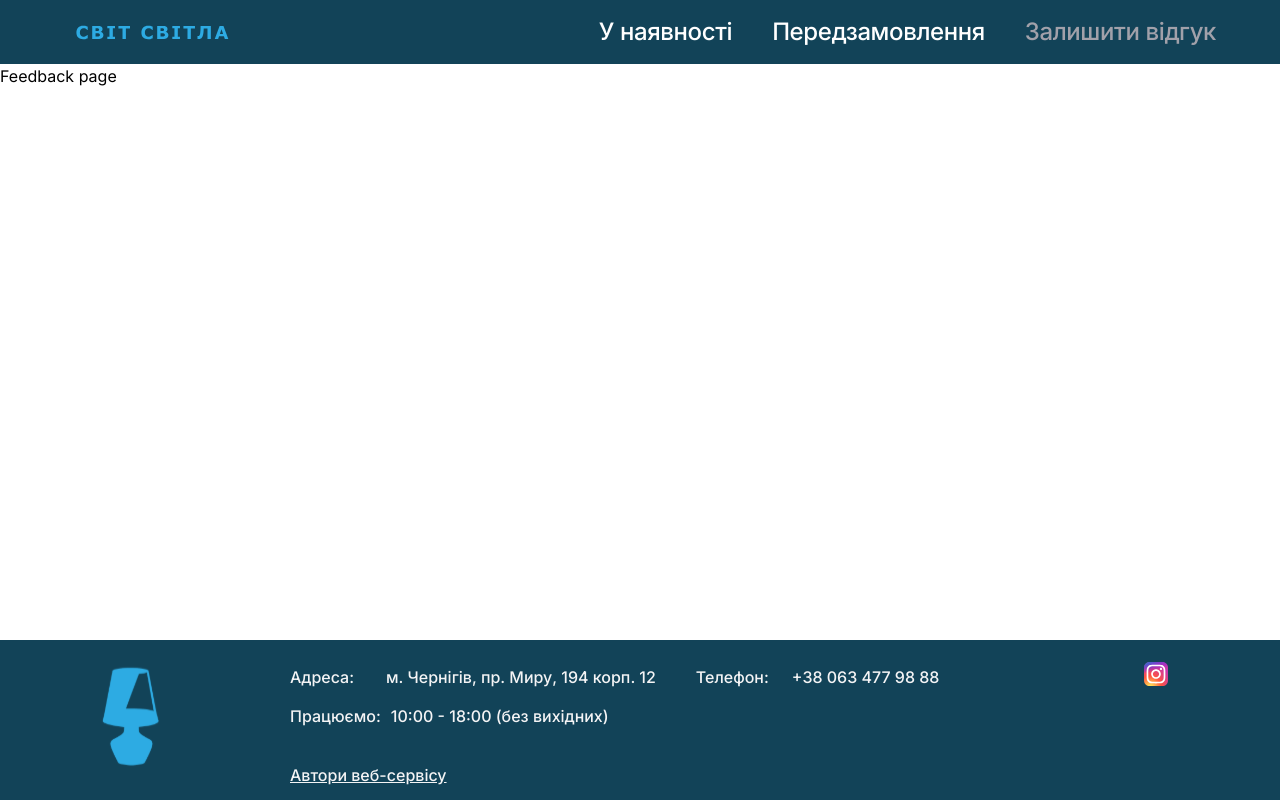
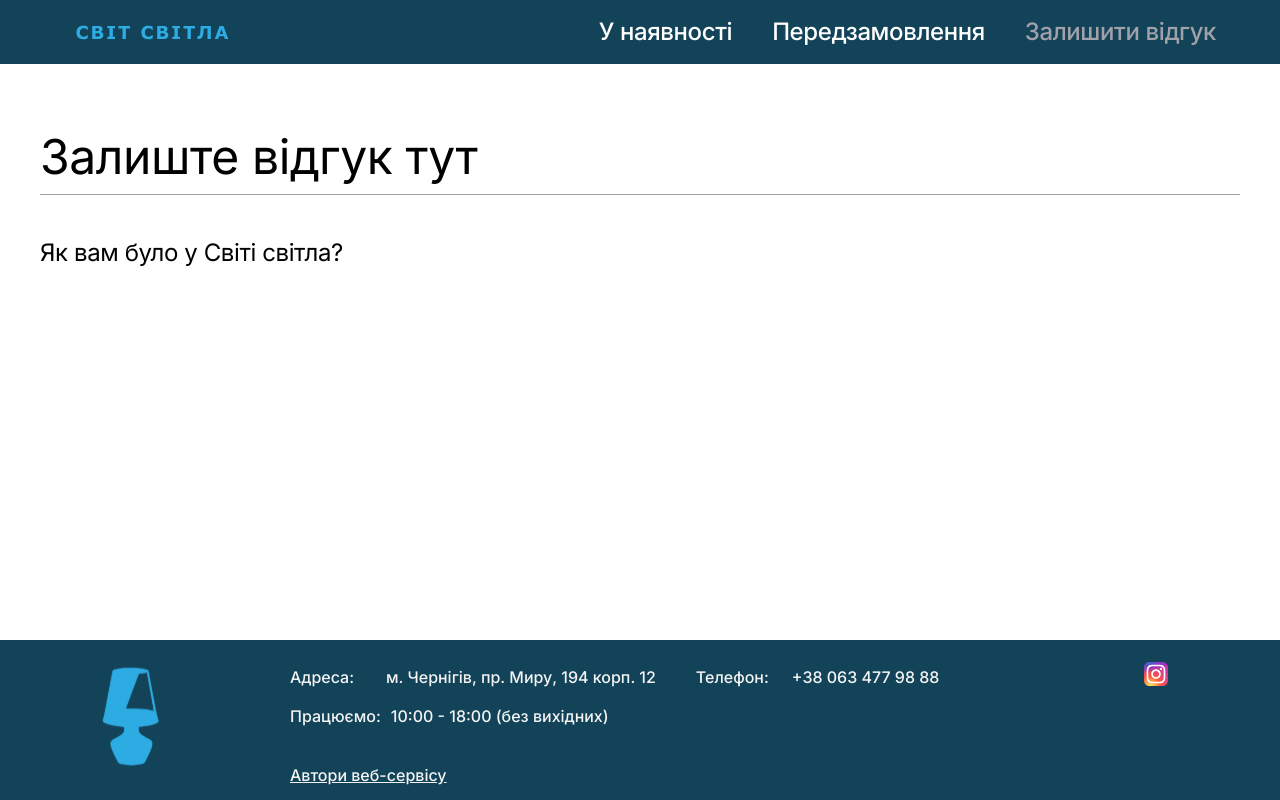
Before and after one commit to NatalyKrvch/svit-svitla-app, a React (Vite) app: page /feedback in a window 1280 px wide. Built offline with nearby package versions, Linux system fonts and the light colour scheme; no server answers.

Commit message:
making layout

```diff
--- a/package.json
+++ b/package.json
@@ -36,6 +36,7 @@
     "eslint-plugin-react": "^7.32.2",
     "eslint-plugin-react-hooks": "^4.6.0",
     "eslint-plugin-react-refresh": "^0.3.4",
+    "rollup-plugin-svg": "^2.0.0",
     "vite": "^4.3.9"
   }
 }
--- a/src/components/Footer/FooterStyled.js
+++ b/src/components/Footer/FooterStyled.js
@@ -3,7 +3,6 @@ import { Link } from "react-router-dom";
 
 export const StyledFooter = styled.footer`
     background-color: var(--dark-blue);
-    margin: 20px 0 0 0;
 
     @media screen and (max-width: 767px) {
         height: 152px;
--- /dev/null
+++ b/src/components/Raiting/Raiting.jsx
@@ -0,0 +1,14 @@
+import { StyledH1, PageWrapper, StyledP } from "./RaitingStyled";
+
+function Raiting() {
+  return (
+    <>
+      <PageWrapper>
+        <StyledH1>Залиште відгук тут</StyledH1>
+        <StyledP>Як вам було у Світі світла?</StyledP>
+      </PageWrapper>
+    </>
+  );
+}
+
+export default Raiting;
--- /dev/null
+++ b/src/components/Raiting/RaitingStyled.js
@@ -0,0 +1,50 @@
+import styled from 'styled-components';
+
+export const PageWrapper = styled.div`
+  display: flex;
+  align-items: flex-start;
+  flex-direction: column;
+  margin: 40px 16px 32px;
+
+  @media screen and (min-width: 769px) and (max-width: 1280px){
+    margin: 64px 40px 227px;
+  }
+
+  @media screen and (min-width: 1281px){
+    margin: 72px 136px 56px;
+  }
+`
+
+export const StyledH1 = styled.h1`
+  font-weight: 400;
+  letter-spacing: -0.4px;
+  font-size: 32px;
+  line-height: 32px;
+  border-bottom: 1px solid var(--middle-grey);
+  padding-bottom: 8px;
+  width: 100%;
+
+  @media screen and (min-width: 769px) {
+    font-size: 48px;
+    line-height: 57.6px;
+  }
+`
+export const StyledP = styled.p`
+  margin: 32px 0 16px;
+  font-size: 16px;
+  font-weight: 400;
+  line-height: 24px;
+  letter-spacing: -0.4px;
+
+  @media screen and (min-width: 769px) and (max-width: 1280px){
+    margin: 40px 0 24px;
+    font-size: 24px;
+    line-height: 36px;
+  }
+
+  @media screen and (min-width: 1281px) {
+    margin: 48px 0 24px;
+    font-size: 24px;
+    line-height: 36px;
+  }
+`
--- a/src/pages/FeedbackPage/FeedbackPage.jsx
+++ b/src/pages/FeedbackPage/FeedbackPage.jsx
@@ -1,5 +1,11 @@
+import Raiting from "../../components/Raiting/Raiting";
+
 function Feedback() {
-  return <>Feedback page</>;
+  return (
+    <>
+      <Raiting />
+    </>
+  );
 }
 
 export default Feedback;
--- a/src/pages/FeedbackPage/FeedbackPageStyled.js
+++ b/src/pages/FeedbackPage/FeedbackPageStyled.js
@@ -0,0 +1 @@
+// import styled from 'styled-components';
```
Also changed, not shown: src/images/star.svg (added), 1 other file (tests, documents, lock files or other folders).
